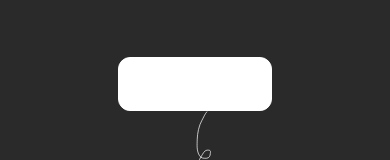
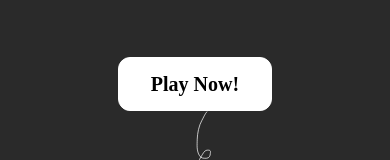
Before and after one commit to BomberQLF/Hangman, a React (Vite) app: page / in a window 390 px wide. In both pictures the pointer is over the element "Play Now!". Shown: the part 363-523 px from the top of the page. Built offline with nearby package versions, Linux system fonts and the light colour scheme; a web font is replaced by a local one.

Commit message:
Responsive

```diff
--- a/src/Components/Play.tsx
+++ b/src/Components/Play.tsx
@@ -5,7 +5,7 @@ const Play = (): JSX.Element => {
     return (
         <div className="flex flex-col items-center mt-16">
             <Link to="/game">
-                <div className="flex justify-center text-xl sm:text-2xl md:text-3xl lg:text-4xl border border-white rounded-xl py-3 px-8 sm:px-12 md:px-16 lg:px-20 transition hover:bg-white hover:text-black">
+                <div className="play-ctn flex justify-center text-xl sm:text-2xl md:text-3xl lg:text-4xl border border-white rounded-xl py-3 px-8 sm:px-12 md:px-16 lg:px-20 transition hover:bg-white">
                     <h3 className="text-white font-bold">Play Now!</h3>
                 </div>
             </Link>
--- a/src/Styles/Home.css
+++ b/src/Styles/Home.css
@@ -74,6 +74,10 @@ span {
   top: 10.7rem;
   left: 10rem;
 }
+
+.play-ctn:hover > h3 {
+  color: black;
+}
 @media (max-width: 375px) {
   .stickman-container {
     width: 150px;  /* Réduit la largeur */
```
